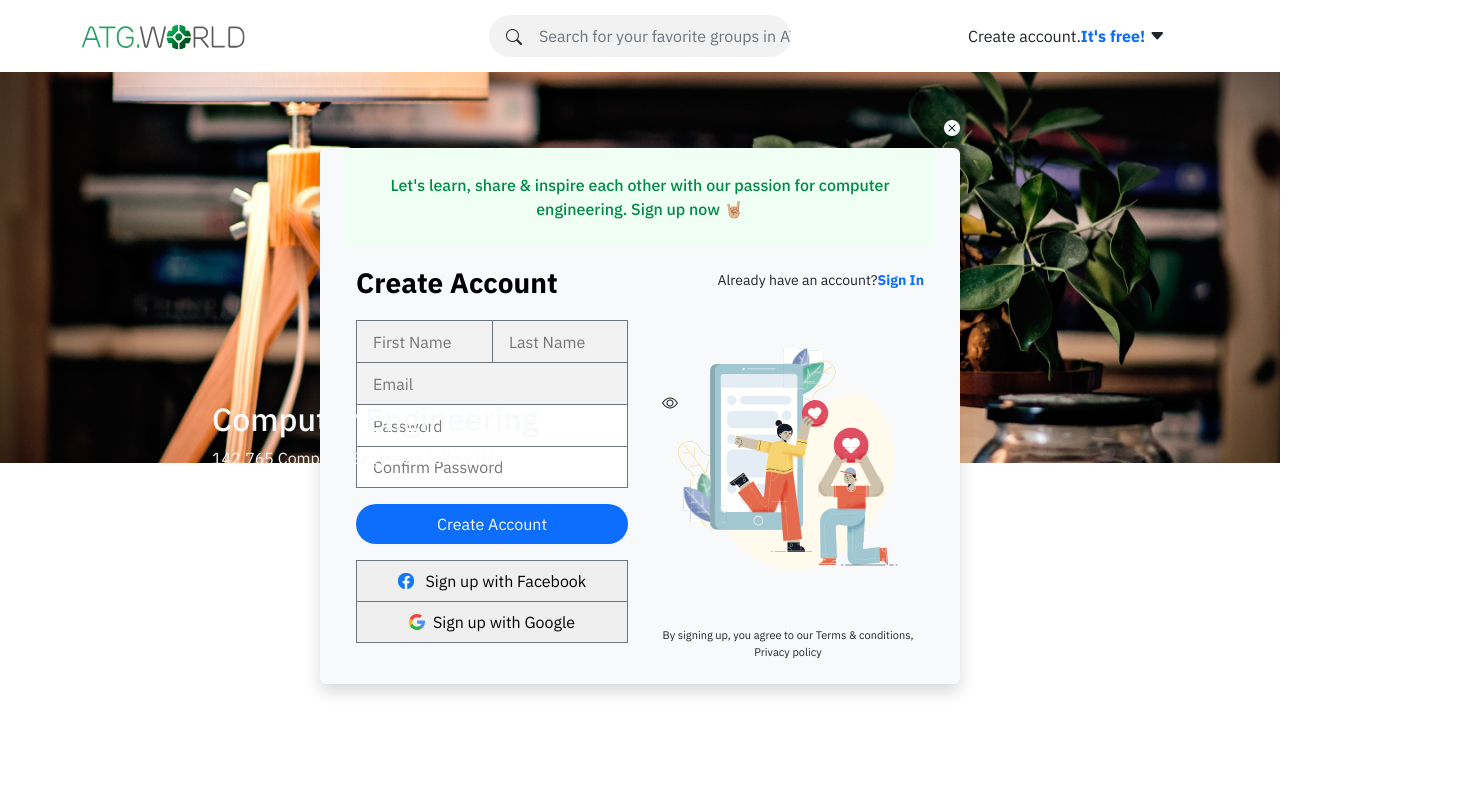
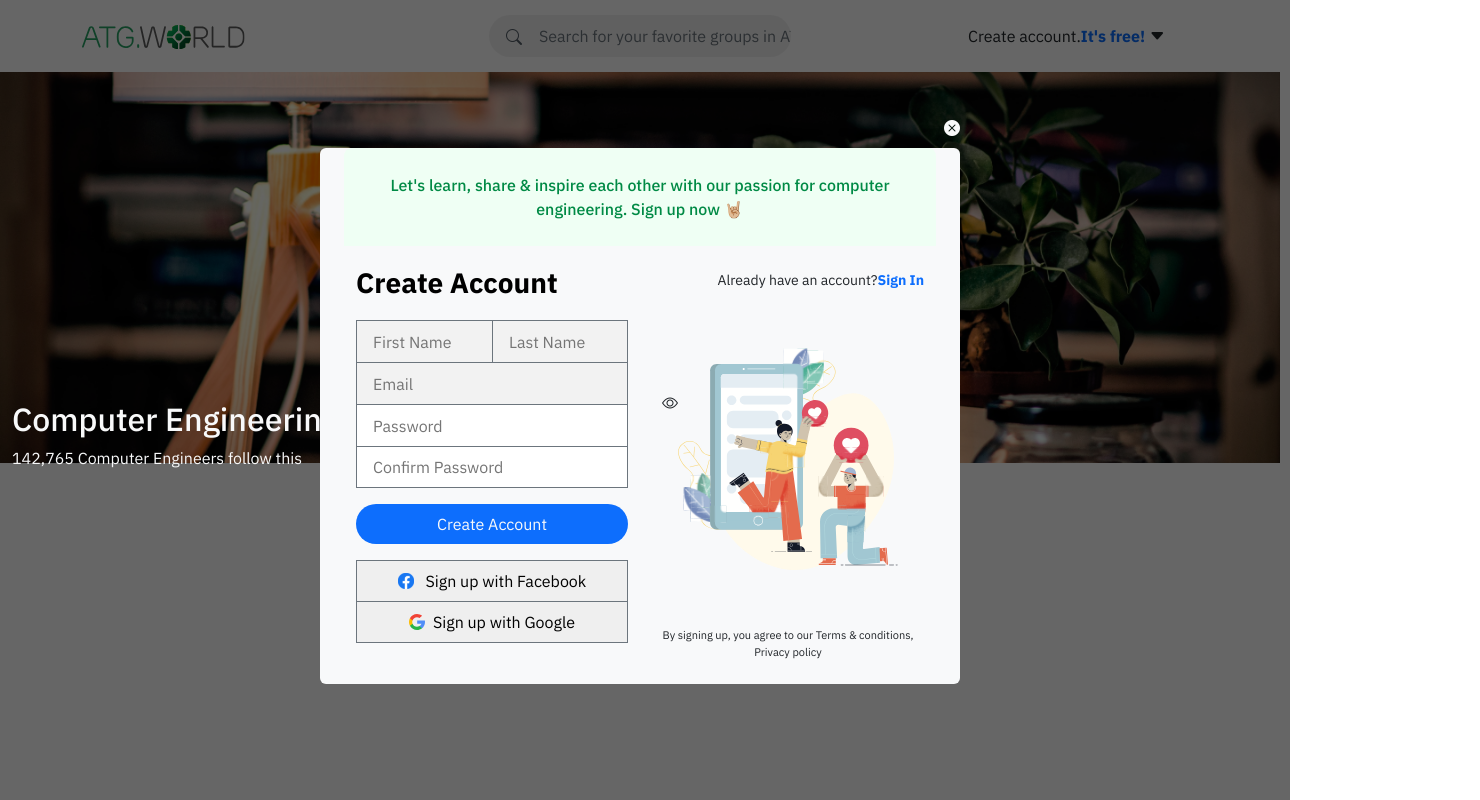
Before and after one commit to SHIVENDRA8004/ATG_Task_1, a React (Create React App) app: page / in a window 1280 px wide. Both pictures are taken after a click on the element "It's free!". Shown: the whole page, 1480 px wide, since content can reach past the window. Built offline with nearby package versions, Linux system fonts and the light colour scheme.

Commit message:
Done for now

```diff
--- a/src/components/Layouts/Login.js
+++ b/src/components/Layouts/Login.js
@@ -19,7 +19,7 @@ const Login = (props) => {
           }}
         ></i>
       </div>
-      <div className="bg-light rounded ps-4 pe-4  shadow">
+      <div className="bg-light rounded ps-4 pe-4  blur">
         <div
           className="text-center "
           style={{ backgroundColor: "#EFFFF4", borderRadius: "8px 8px 0 0", padding: "25px 0" }}
--- a/src/components/Layouts/Register.js
+++ b/src/components/Layouts/Register.js
@@ -33,7 +33,7 @@ const Register = (props) => {
             }}
           ></i>
         </div>
-        <div className="bg-light rounded ps-4 pe-4 pb-2 shadow">
+        <div className="bg-light rounded ps-4 pe-4 pb-2 blur">
           <div
             className="text-center "
             style={{ backgroundColor: "#EFFFF4", borderRadius: "8px 8px 0 0", padding: "25px 0" }}
--- a/src/components/Pages/NotLogin.js
+++ b/src/components/Pages/NotLogin.js
@@ -8,7 +8,7 @@ const NotLogin = () => {
       </div>
       <div className="row">
         <img src={bgImage} alt="BackgroundImage" className="col-12 p-0" />
-        <div className="text-light position-absolute top-50  start-25" style={{ left: "200px" }}>
+        <div className="text-light position-absolute top-50  ">
           <h2>Computer Engineering</h2>
           <p>142,765 Computer Engineers follow this</p>
         </div>
--- a/src/index.css
+++ b/src/index.css
@@ -39,6 +39,6 @@ input[type="password"]:focus {
 input[type="password"] {
   height: 42px;
 }
-.shadow {
+.blur {
   box-shadow: rgba(0, 0, 0, 0.6) 0px 0px 0px 600px;
 }
```
